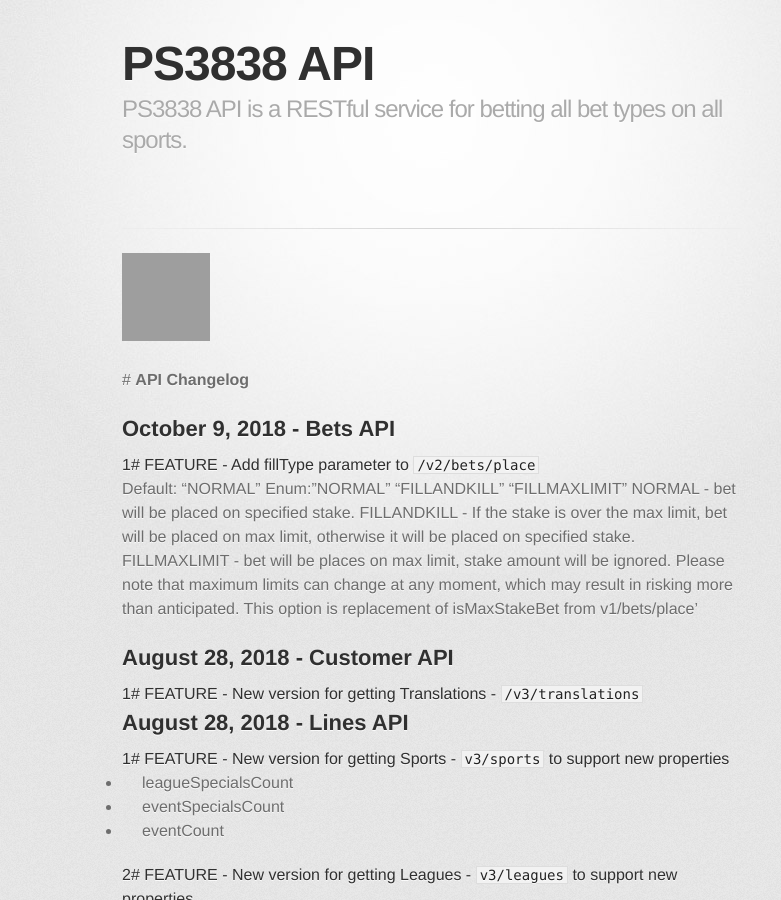
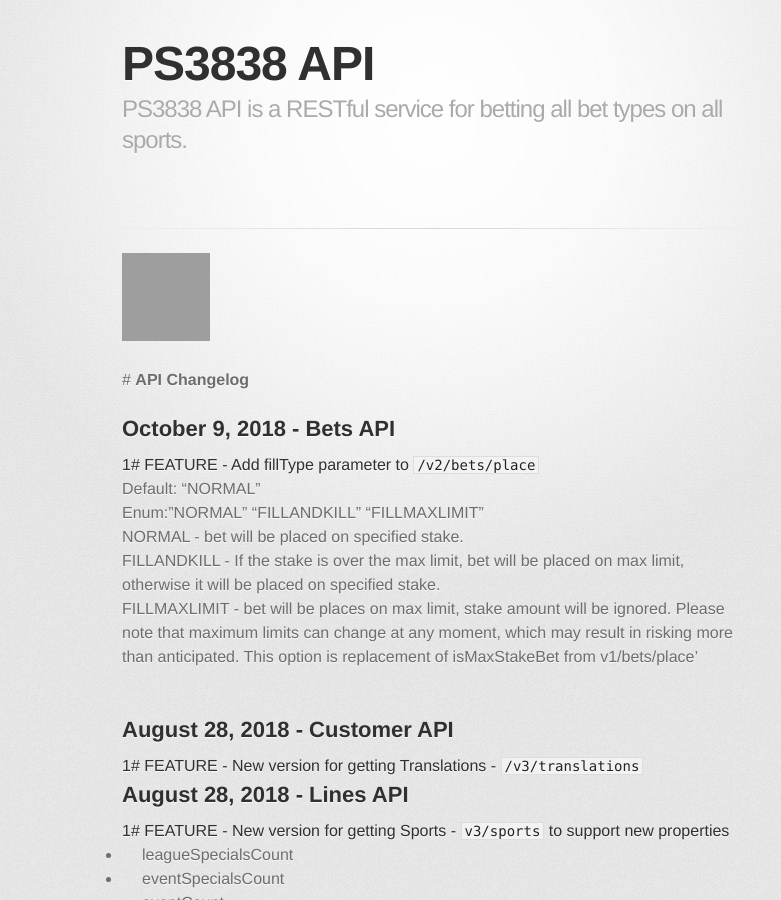
Before and after one commit to ps3838api/ps3838api.github.io, a Jekyll site: the page built from ChangesLog.md, in a window 1280 px wide and 900 px high, cut to the strip 0-900 px from the top of the window. Shown: the whole strip, without its empty margins (208-989 px from the left). Built offline with Jekyll 4.4.1, drawn with Linux system fonts in a browser that asks for light colours; some web fonts are replaced; our own code applies the rules of GitHub Pages for plain Markdown files; grey boxes are pictures that could not be loaded.

Commit message:
Update for fillType parameter

```diff
--- a/ChangesLog.md
+++ b/ChangesLog.md
@@ -6,12 +6,11 @@
 ## October 9, 2018 - Bets API
 ##### 1# <span>FEATURE</span>  - Add fillType parameter to `/v2/bets/place` <br>
 
-Default: "NORMAL"
-Enum:"NORMAL" "FILLANDKILL" "FILLMAXLIMIT"
-NORMAL - bet will be placed on specified stake.
-FILLANDKILL - If the stake is over the max limit, bet will be placed on max limit, otherwise it will be placed on specified stake.
-FILLMAXLIMIT - bet will be places on max limit, stake amount will be ignored. Please note that maximum limits can change at any moment, which may result in risking more than anticipated. This option is replacement of isMaxStakeBet from v1/bets/place'
-
+Default: "NORMAL" <br>
+Enum:"NORMAL" "FILLANDKILL" "FILLMAXLIMIT" <br>
+NORMAL - bet will be placed on specified stake. <br>
+FILLANDKILL - If the stake is over the max limit, bet will be placed on max limit, otherwise it will be placed on specified stake. <br>
+FILLMAXLIMIT - bet will be places on max limit, stake amount will be ignored. Please note that maximum limits can change at any moment, which may result in risking more than anticipated. This option is replacement of isMaxStakeBet from v1/bets/place' <br><br>
 
 ## August 28, 2018 - Customer API
 ##### 1# <span>FEATURE</span>  - New version for getting Translations - `/v3/translations` <br>
```
